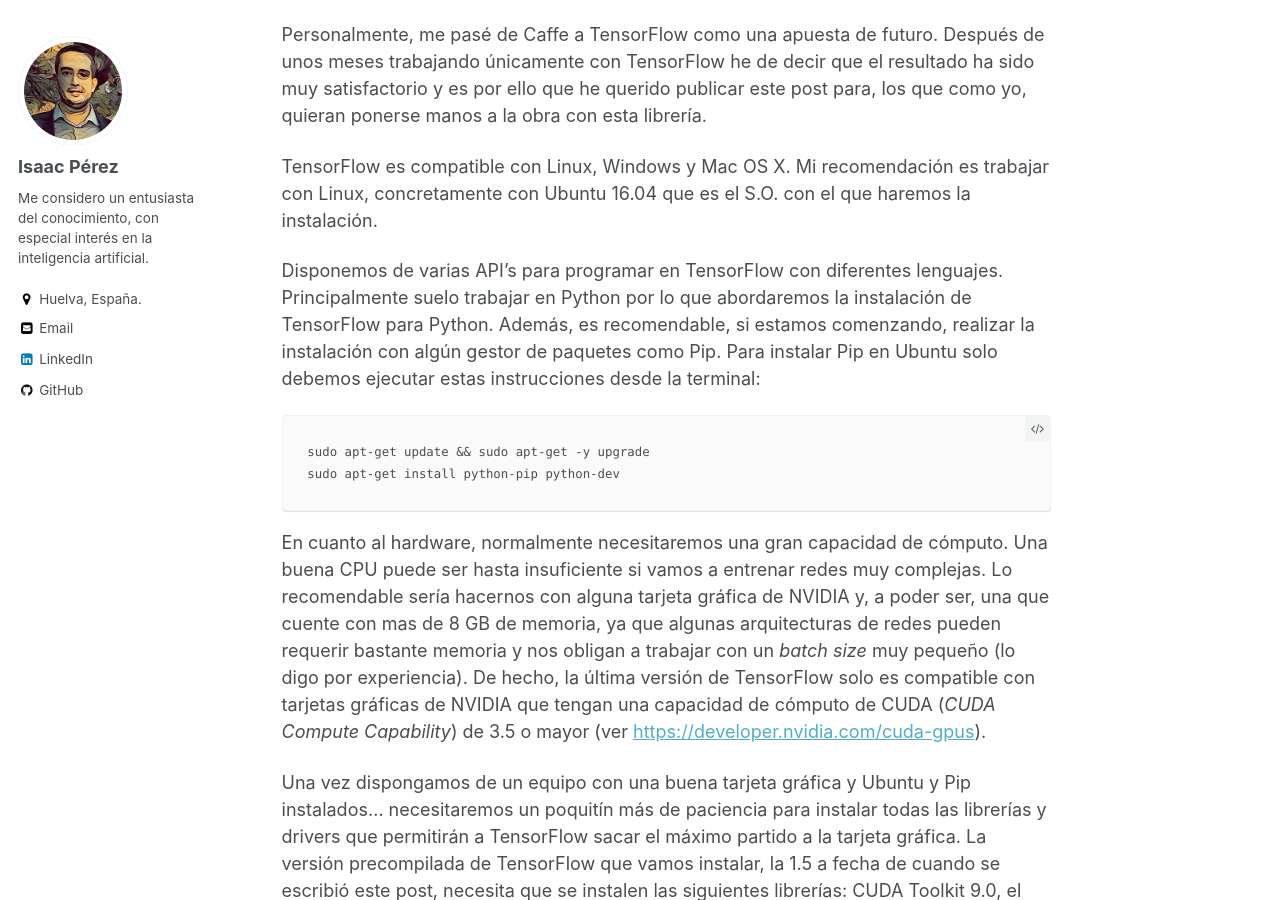
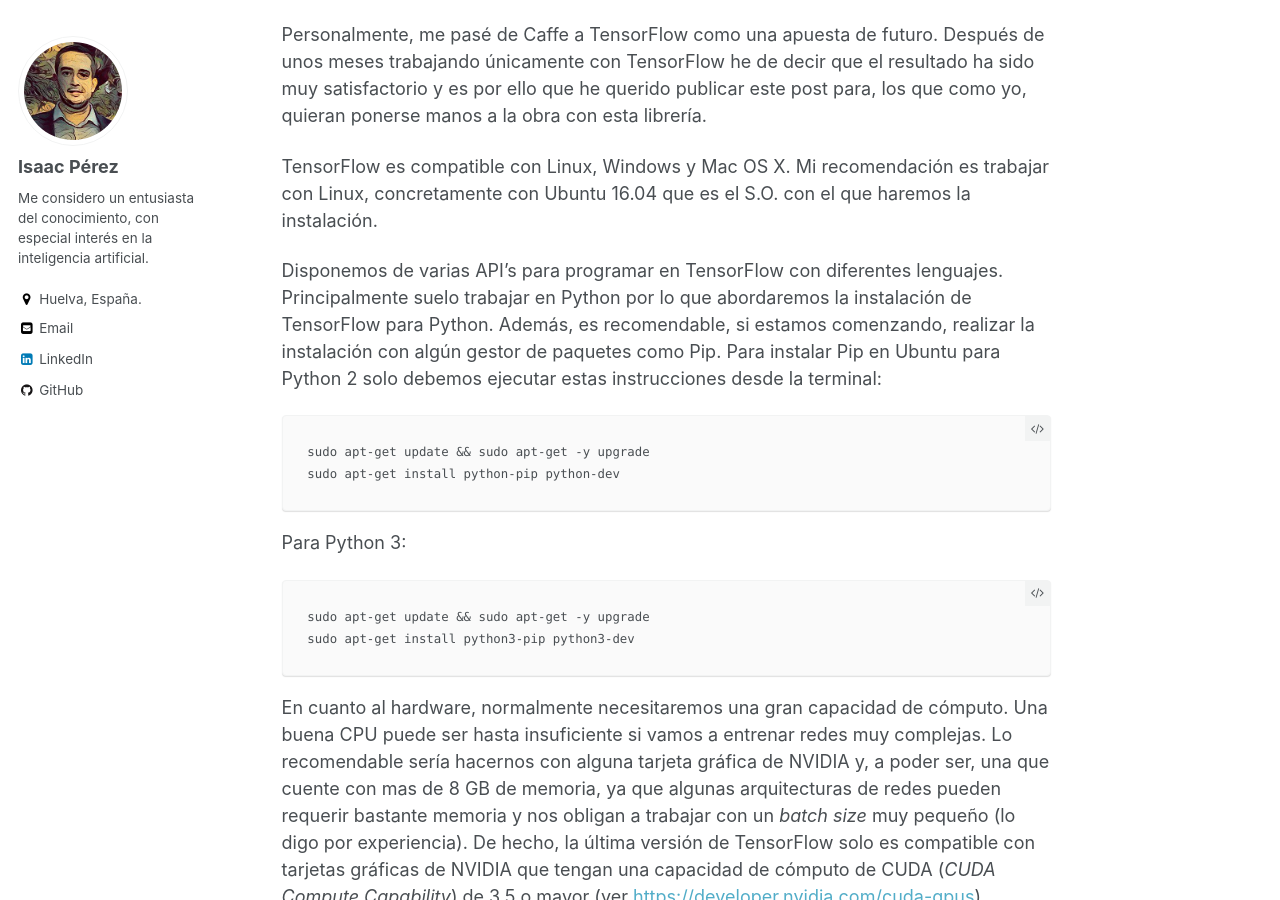
Before and after one commit to isaacperez/isaacperez.github.io, a Jekyll site: the page built from _posts/2018-02-22-PrepararPCParaTensorflow.md, in a window 1280 px wide and 900 px high, scrolled down 294 px. Built offline with Jekyll 4.4.1, drawn with Linux system fonts in a browser that asks for light colours; comment, search, counter and statistics services are not loaded; some of the changed text lies outside the part shown.

Commit message:
añadidas instrucciones instalación tensorflow para python 3

````diff
--- a/_posts/2018-02-22-PrepararPCParaTensorflow.md
+++ b/_posts/2018-02-22-PrepararPCParaTensorflow.md
@@ -10,11 +10,18 @@
 
 TensorFlow es compatible con Linux, Windows y Mac OS X. Mi recomendación es trabajar con Linux, concretamente con Ubuntu 16.04 que es el S.O. con el que haremos la instalación.
 
-Disponemos de varias API's para programar en TensorFlow con diferentes lenguajes. Principalmente suelo trabajar en Python por lo que abordaremos la instalación de TensorFlow para Python. Además, es recomendable, si estamos comenzando, realizar la instalación con algún gestor de paquetes como Pip. Para instalar Pip en Ubuntu solo debemos ejecutar estas instrucciones desde la terminal:
+Disponemos de varias API's para programar en TensorFlow con diferentes lenguajes. Principalmente suelo trabajar en Python por lo que abordaremos la instalación de TensorFlow para Python. Además, es recomendable, si estamos comenzando, realizar la instalación con algún gestor de paquetes como Pip. Para instalar Pip en Ubuntu para Python 2 solo debemos ejecutar estas instrucciones desde la terminal:
 
 ```
 sudo apt-get update && sudo apt-get -y upgrade
 sudo apt-get install python-pip python-dev
+```
+
+Para Python 3:
+
+```
+sudo apt-get update && sudo apt-get -y upgrade
+sudo apt-get install python3-pip python3-dev
 ```
 
 En cuanto al hardware, normalmente necesitaremos una gran capacidad de cómputo. Una buena CPU puede ser hasta insuficiente si vamos a entrenar redes muy complejas. Lo recomendable sería hacernos con alguna tarjeta gráfica de NVIDIA y, a poder ser, una que cuente con mas de 8 GB de memoria, ya que algunas arquitecturas de redes pueden requerir bastante memoria y nos obligan a trabajar con un _batch size_ muy pequeño (lo digo por experiencia). De hecho, la última versión de TensorFlow solo es compatible con tarjetas gráficas de NVIDIA que tengan una capacidad de cómputo de CUDA (_CUDA Compute Capability_) de 3.5 o mayor (ver [https://developer.nvidia.com/cuda-gpus](https://developer.nvidia.com/cuda-gpus)).
@@ -85,13 +92,18 @@
 
 Lo que indica que disponemos de cuDNN v7.0.5 en nuestro equipo.
 
-Una vez completados todos los pasos anteriores, podremos, por fin, instalar TensorFlow. Para ello, solo necesitamos ejecutar la siguiente instrucción desde la terminal:
+Una vez completados todos los pasos anteriores, podremos, por fin, instalar TensorFlow para Python 2. Para ello, solo necesitamos ejecutar la siguiente instrucción desde la terminal:
 
 ```
 sudo pip install tensorflow-gpu
 ```
+Para Python 3:
 
-Si hemos cruzado bien los dedos, debemos tener TensorFlow instalado en nuestro equipo. Para probar que todo ha salido bien solo debemos de ir a una terminal y ejecutar `python` para luego introducir el siguiente código de prueba:
+```
+sudo pip3 install tensorflow-gpu
+```
+
+Si hemos cruzado bien los dedos, debemos tener TensorFlow instalado en nuestro equipo. Para probar que todo ha salido bien solo debemos de ir a una terminal y ejecutar `python` o `python3` para luego introducir el siguiente código de prueba:
 
 ```python
 import tensorflow as tf
````
